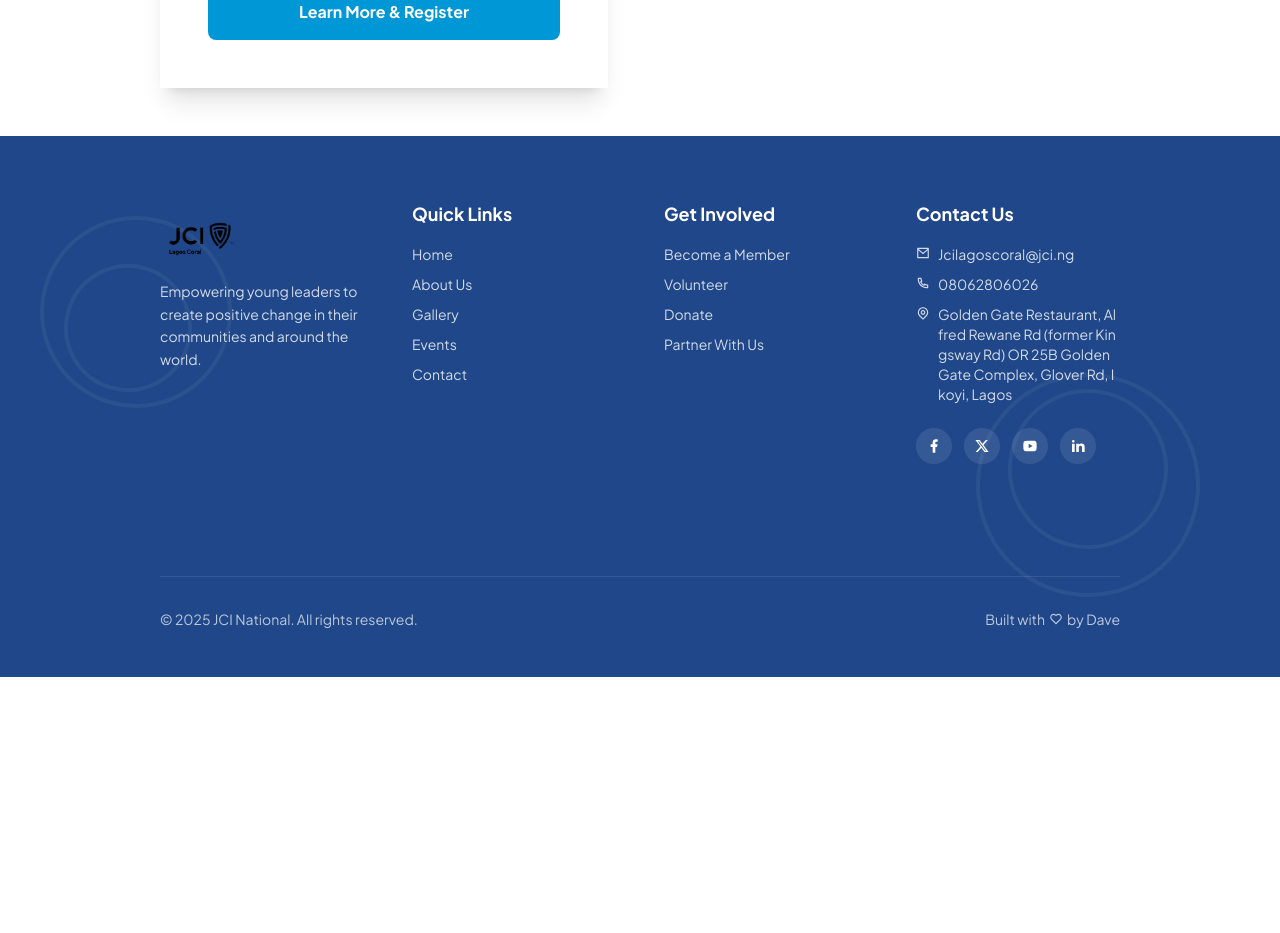
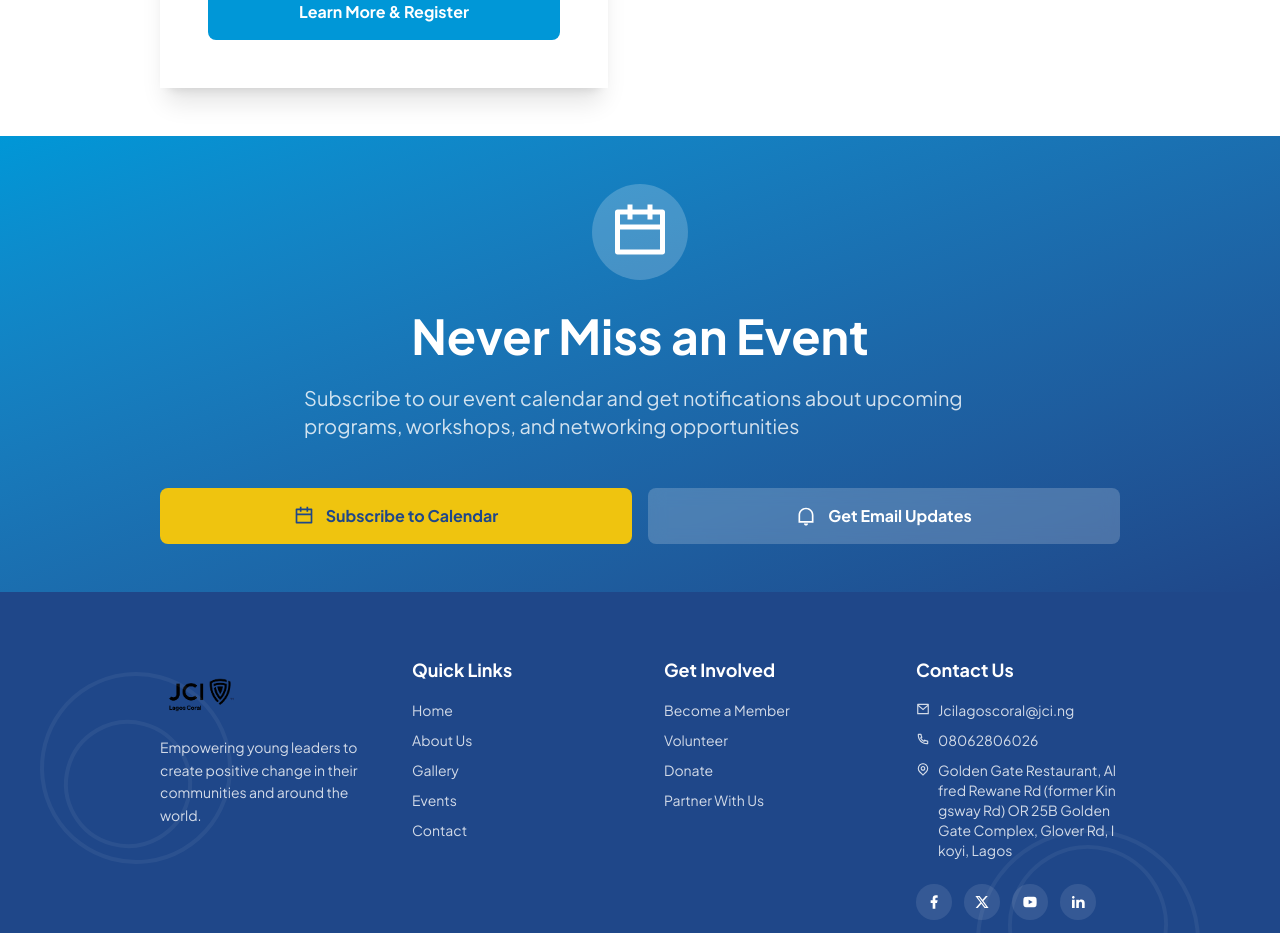
Before and after one commit to Oluwadunsindavid/JCILAGOSCORAL, a React (Vite) app: page /event in a window 1280 px wide. Shown: the part 3940-4873 px from the top of the page. Before the commit the page ends 4617 px from the top, so only its background shows below. Built offline with nearby package versions, Linux system fonts and the light colour scheme.

Commit message:
`Added Subscribe component to Eventpage component`

```diff
--- /dev/null
+++ b/src/components/EventComp/Subscribe.jsx
@@ -0,0 +1,38 @@
+import React from "react";
+import { RiCalendarLine, RiNotificationLine } from "react-icons/ri";
+
+const Subscribe = () => {
+  return (
+    <div class="relative bg-linear-to-br from-jci-blue to-jci-navy overflow-hidden py-8 sm:py-10 lg:py-12 px-6 md:px-10 lg:px-16 xl:px-40 transition-all duration-500">
+      <div class="w-24 h-24 bg-white/20 rounded-full flex items-center justify-center mx-auto mb-8">
+        <i className="text-6xl text-white">
+          <RiCalendarLine />
+        </i>
+      </div>
+      <h2 class="font-bold text-5xl text-center text-white mb-6">
+        Never Miss an Event
+      </h2>
+      <p class="text-xl text-white/80 mb-12 max-w-2xl mx-auto">
+        Subscribe to our event calendar and get notifications about upcoming
+        programs, workshops, and networking opportunities
+      </p>
+      {/* btns */}
+      <div className="flex flex-col sm:flex-row gap-4 justify-center items-center w-full">
+        <button class="bg-jci-yellow text-jci-navy px-8 py-4 rounded-lg font-jakarta font-bold text-base hover:bg-jci-yellow/90 transition-all flex items-center gap-3 whitespace-nowrap cursor-pointer text-center mx-auto w-full justify-center">
+          <i className="text-xl">
+            <RiCalendarLine />
+          </i>
+          Subscribe to Calendar
+        </button>
+        <button class="bg-white/20 text-white px-8 py-4 rounded-lg font-jakarta font-bold text-base hover:bg-white/30 transition-all flex items-center gap-3 whitespace-nowrap cursor-pointer backdrop-blur-sm mx-auto w-full justify-center">
+          <i className="text-xl">
+            <RiNotificationLine />
+          </i>
+          Get Email Updates
+        </button>
+      </div>
+    </div>
+  );
+};
+
+export default Subscribe;
--- a/src/pages/Eventpage.jsx
+++ b/src/pages/Eventpage.jsx
@@ -1,14 +1,16 @@
-import React from 'react'
-import Hero from '../components/EventComp/Hero'
-import UpcomingEvents from '../components/EventComp/UpcomingEvents'
+import React from "react";
+import Hero from "../components/EventComp/Hero";
+import UpcomingEvents from "../components/EventComp/UpcomingEvents";
+import Subscribe from "../components/EventComp/Subscribe";
 
 const Eventpage = () => {
   return (
     <div>
-      <Hero/>
-      <UpcomingEvents/>
+      <Hero />
+      <UpcomingEvents />
+      <Subscribe />
     </div>
-  )
-}
+  );
+};
 
-export default Eventpage
+export default Eventpage;
```
